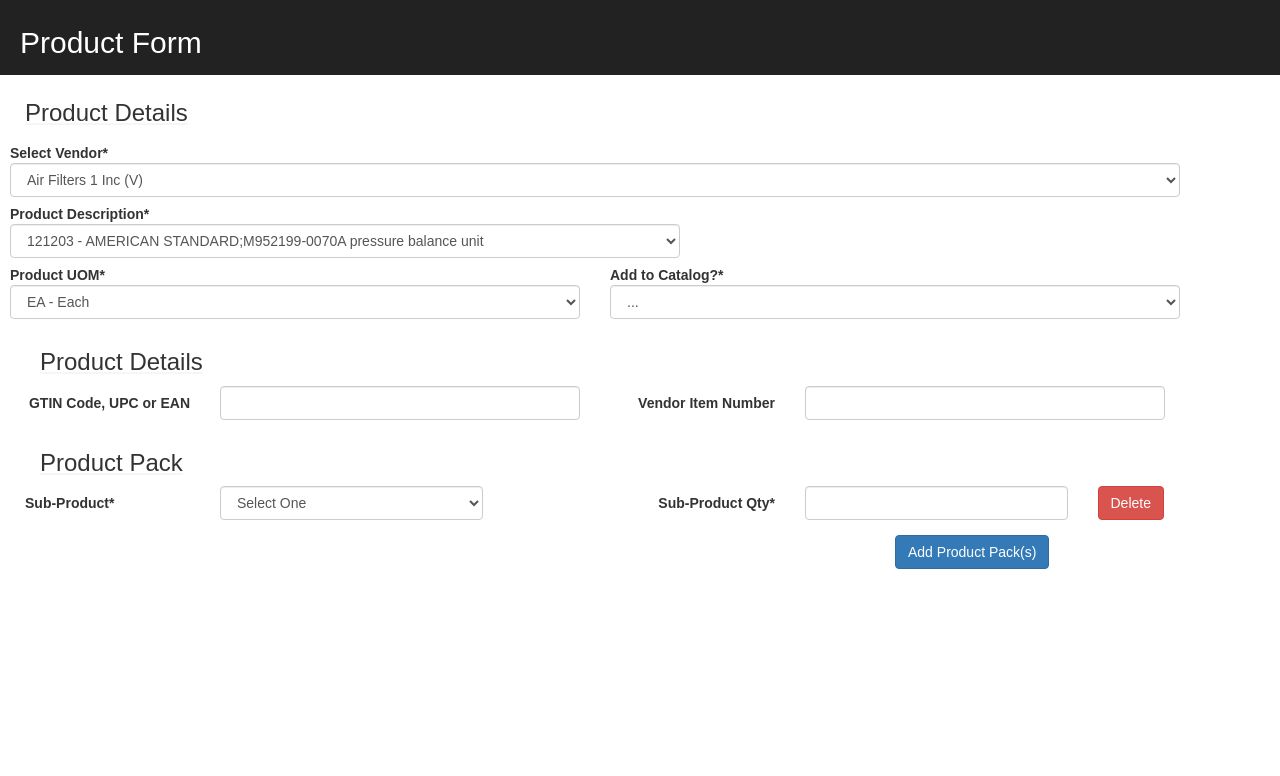
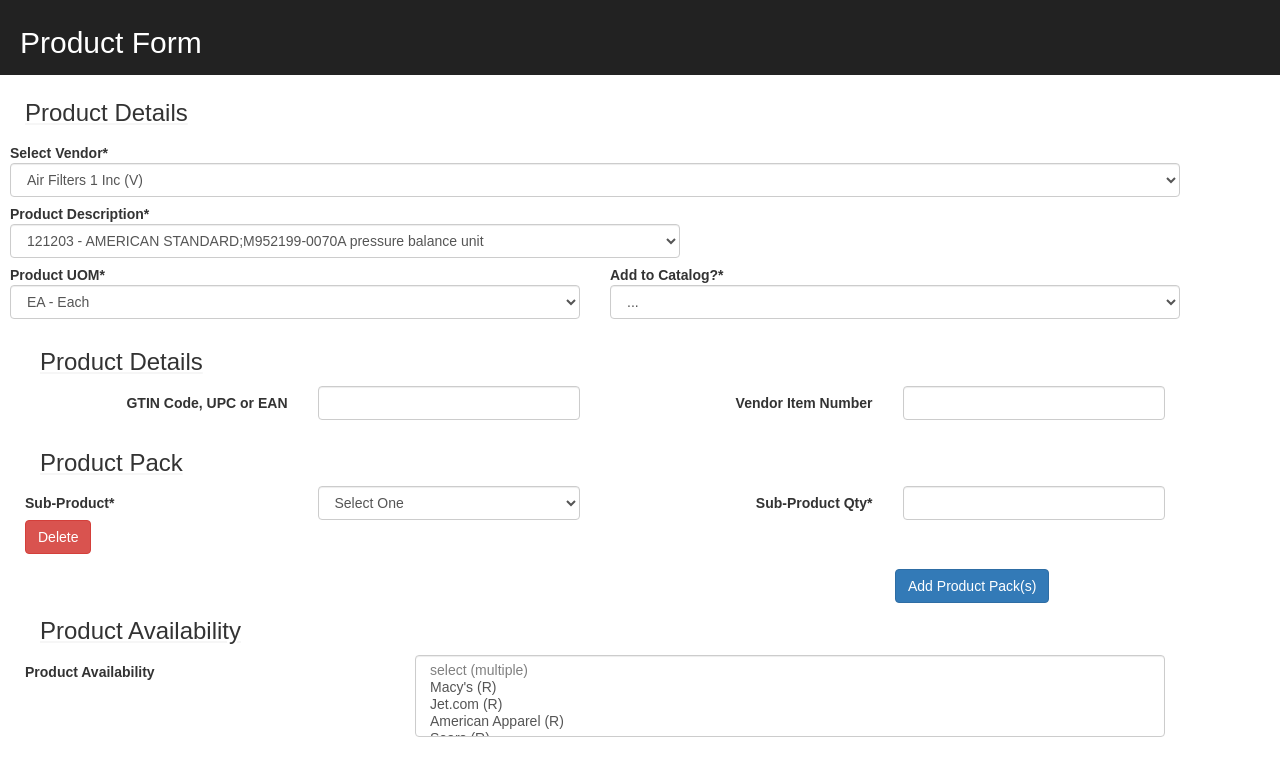
Before and after one commit to clwilkening/Spring-Systems-Challenge, a React (Create React App) app: page / in a window 1280 px wide. Shown: the top 776 px of the page. Built offline with nearby package versions, Linux system fonts and the light colour scheme.

Commit message:
add product availability

```diff
--- a/src/App.js
+++ b/src/App.js
@@ -9,7 +9,8 @@ class App extends Component {
     this.selectVendor = this.selectVendor.bind(this);
     this.removeProduct = this.removeProduct.bind(this);
     this.productDetails = this.productDetails.bind(this);
-    this.productIdentifiers = this.productIdentifiers.bind(this);
+    this.productAvailability = this.productAvailability.bind(this);
+    this.retailers = this.retailers.bind(this);
 
     this.state = {
       data: [],
@@ -123,10 +124,10 @@ class App extends Component {
         <h3>Product Details</h3>
       </Col>
         <FormGroup>
-          <Col componentClass={ControlLabel} sm={12} md={2}>
+          <Col componentClass={ControlLabel} sm={12} md={3}>
             GTIN Code, UPC or EAN
           </Col>
-          <Col sm={12} md={4}>
+          <Col sm={12} md={3}>
             <FormControl
               id="formControlsText"
               type="text"
@@ -134,10 +135,10 @@ class App extends Component {
             >
             </FormControl>
           </Col>
-          <Col componentClass={ControlLabel} sm={12} md={2}>
+          <Col componentClass={ControlLabel} sm={12} md={3}>
             Vendor Item Number
           </Col>
-          <Col sm={12} md={4}>
+          <Col sm={12} md={3}>
           <FormControl
             id="formControlsText"
             type="text"
@@ -178,7 +179,7 @@ class App extends Component {
       packs.push(
         <div>
         <FormGroup>
-          <Col sm={12} xs={12} md={2}>
+          <Col sm={12} xs={12} md={3}>
             <ControlLabel>Sub-Product*</ControlLabel>
           </Col>
           <Col sm={12} xs={12} md={3}>
@@ -208,7 +209,37 @@ class App extends Component {
     return packs;
   }
 
+  retailers() {
+    let retailOptions = [<option key="select-1" value="select" disabled>select (multiple)</option>];
+      let retailers = this.state.data.Retailers;
+      for (let key in retailers){
+        let retail = retailers[key]
+          retailOptions.push(
+            <option key={retail} value={retail}>{retail}</option>
+          )
+      }
+    return retailOptions;
+  }
 
+  productAvailability(){
+    return(
+      <div>
+        <Col xs={12} sm={12}>
+          <h3>Product Availability</h3>
+        </Col>
+        <FormGroup controlId="formControlsSelectMultiple">
+          <Col xs={12} sm={4}>
+            <ControlLabel>Product Availability</ControlLabel>
+          </Col>
+          <Col xs={12} sm={8}>
+            <FormControl componentClass="select" multiple>
+              {this.retailers()}
+            </FormControl>
+          </Col>
+        </FormGroup>
+      </div>
+    )
+  }
 
   render() {
     return (
@@ -217,6 +248,7 @@ class App extends Component {
           <h2>Product Form</h2>
         </div>
       <Grid className="product-det">
+      {this.state.data !== [] ?
         <Form horizontal>
           {this.productDetails()}
           {this.productIdentifiers()}
@@ -227,7 +259,11 @@ class App extends Component {
           <Col xs={12} md={3} mdOffset={9}>
           <Button bsStyle="primary" onClick={()=> this.addPack()}>Add Product Pack(s)</Button>
           </Col>
+          {this.productAvailability()}
         </Form>
+      :
+      <p>Loading</p>
+      }
       </Grid>
       </div>
     );
--- a/src/form.json
+++ b/src/form.json
@@ -27,7 +27,7 @@
       "3": "Vacuum",
       "4": "Wrench"
     },
-    "Relailers": {
+    "Retailers": {
       "0": "Macy's (R)",
       "1": "Jet.com (R)",
       "2": "American Apparel (R)",
```
